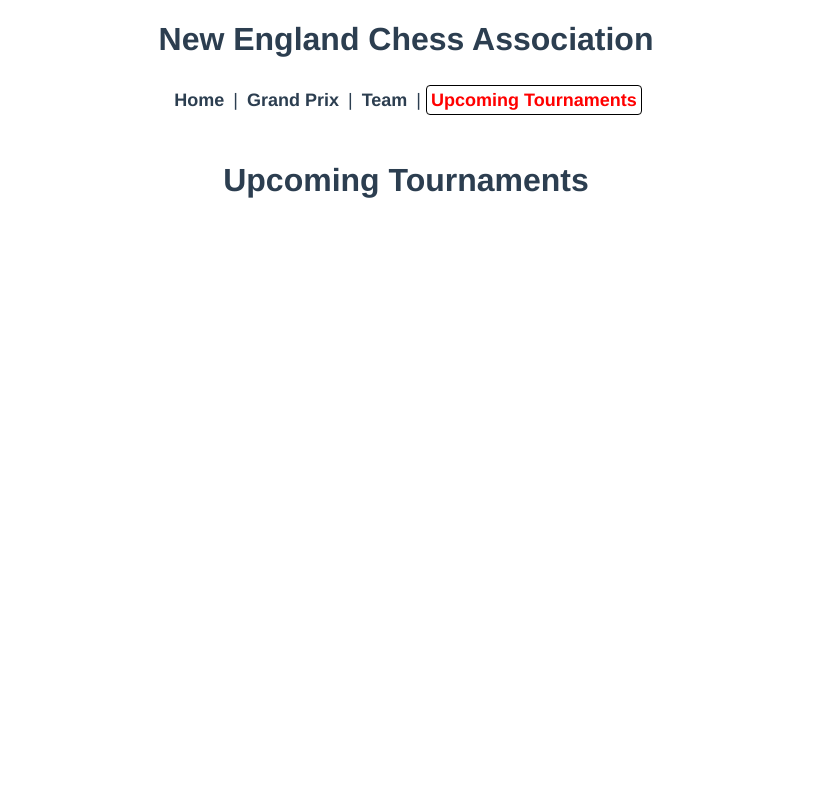
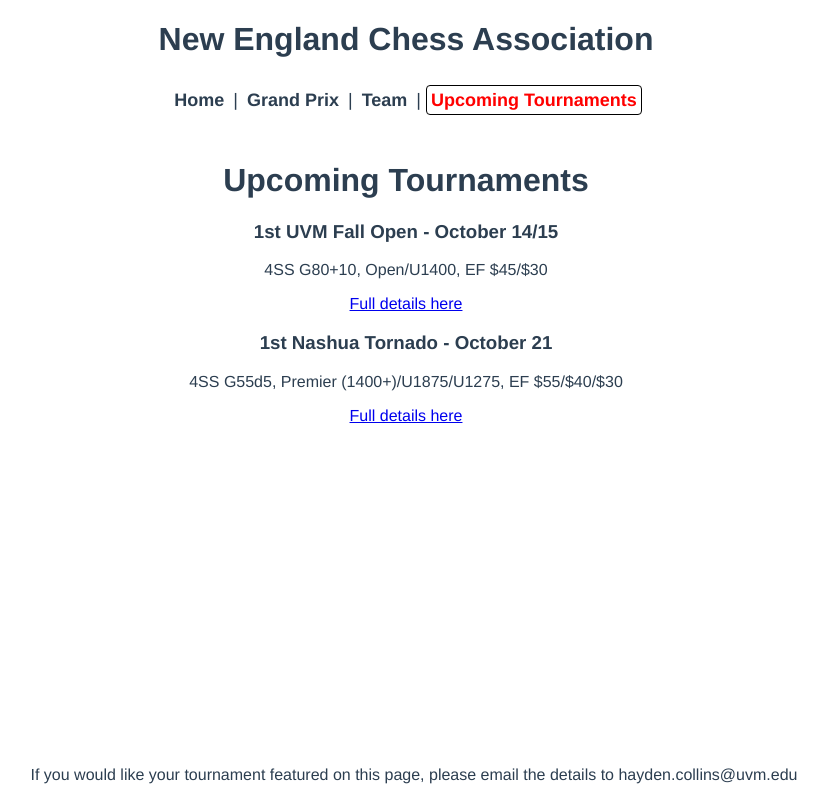
Before and after one commit to collinshayden/nneca-website, a Vue app in the folder website/: page /tournaments in a window 1280 px wide. Shown: the whole page, without its empty margins (234-1062 px from the left). Built offline with nearby package versions, Linux system fonts and the light colour scheme.

Commit message:
created Tournament component

```diff
--- a/website/src/App.vue
+++ b/website/src/App.vue
@@ -16,6 +16,7 @@
   -moz-osx-font-smoothing: grayscale;
   text-align: center;
   color: #2c3e50;
+
 }
 
 nav {
--- a/website/src/router/index.js
+++ b/website/src/router/index.js
@@ -24,7 +24,8 @@ const routes = [
   {
     path: '/tournaments',
     name: 'Tournaments',
-    component: Tournaments
+    component: Tournaments,
+    props: true,
   },
   // catchall 404
   {
--- /dev/null
+++ b/website/src/views/Tournament.vue
@@ -0,0 +1,17 @@
+<template>
+    <div class="details">
+        <h3>{{ title }}</h3>
+        <p>{{format}}</p>
+        <a :href= "link" target="_blank">Full details here</a>
+    </div>
+</template>
+
+<script>
+export default {
+    props: ['title', 'format', 'link']
+}
+</script>
+
+<style>
+
+</style>
--- a/website/src/views/Tournaments.vue
+++ b/website/src/views/Tournaments.vue
@@ -1,13 +1,32 @@
+import tournament
+
 <template>
     <h1>Upcoming Tournaments</h1>
+    <div>
+        <Tournament title="1st UVM Fall Open - October 14/15" format="4SS G80+10, Open/U1400, EF $45/$30" link="https://new.uschess.org/1st-uvm-fall-open-national-chess-day"/>
+        <Tournament title="1st Nashua Tornado - October 21" format="4SS G55d5, Premier (1400+)/U1875/U1275, EF $55/$40/$30" link="https://new.uschess.org/1st-nashua-tornado-0"/>
+    </div>
+    <div id="footer">
+        <p>
+            If you would like your tournament featured on this page, please email the details to hayden.collins@uvm.edu
+        </p>
+    </div>
 </template>
 
 <script>
+import Tournament from './Tournament.vue'
 export default {
-
+    components: { Tournament }
 }
 </script>
 
 <style>
-
+    #footer {
+        position:absolute;
+        bottom: 0;
+        width: 100%;
+        height: 50px;
+        margin: auto;
+        text-align: center  ;
+    }
 </style>
```
